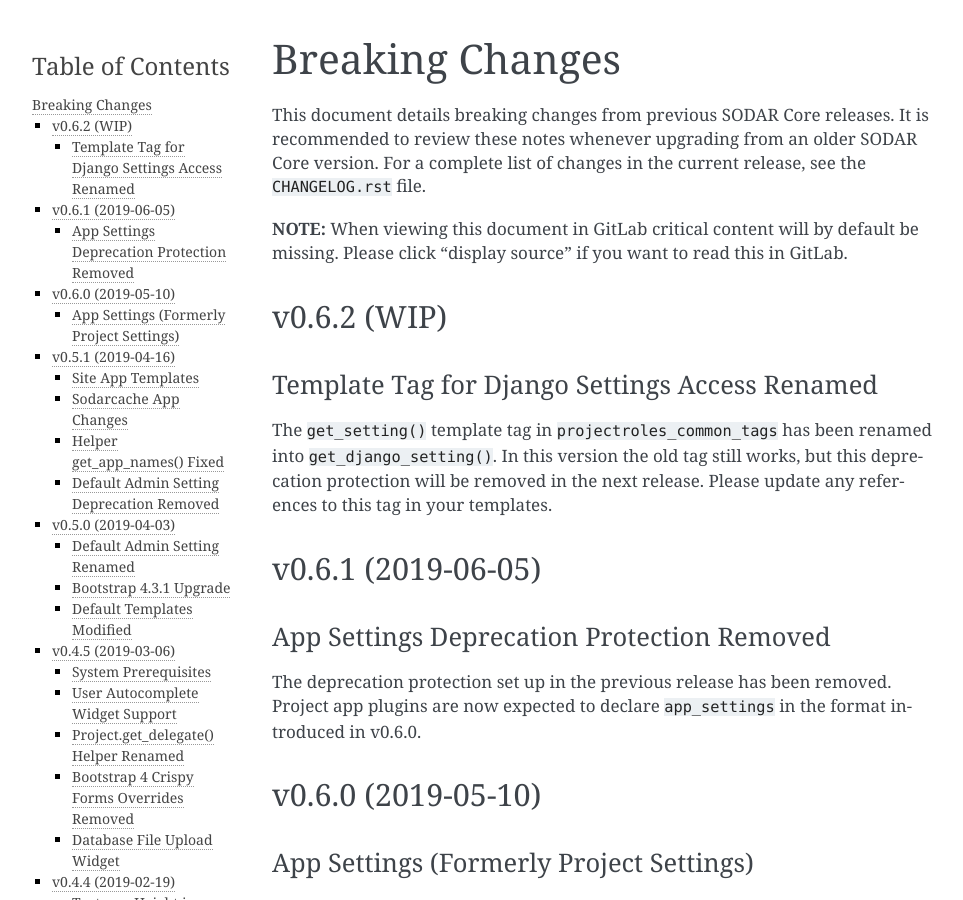
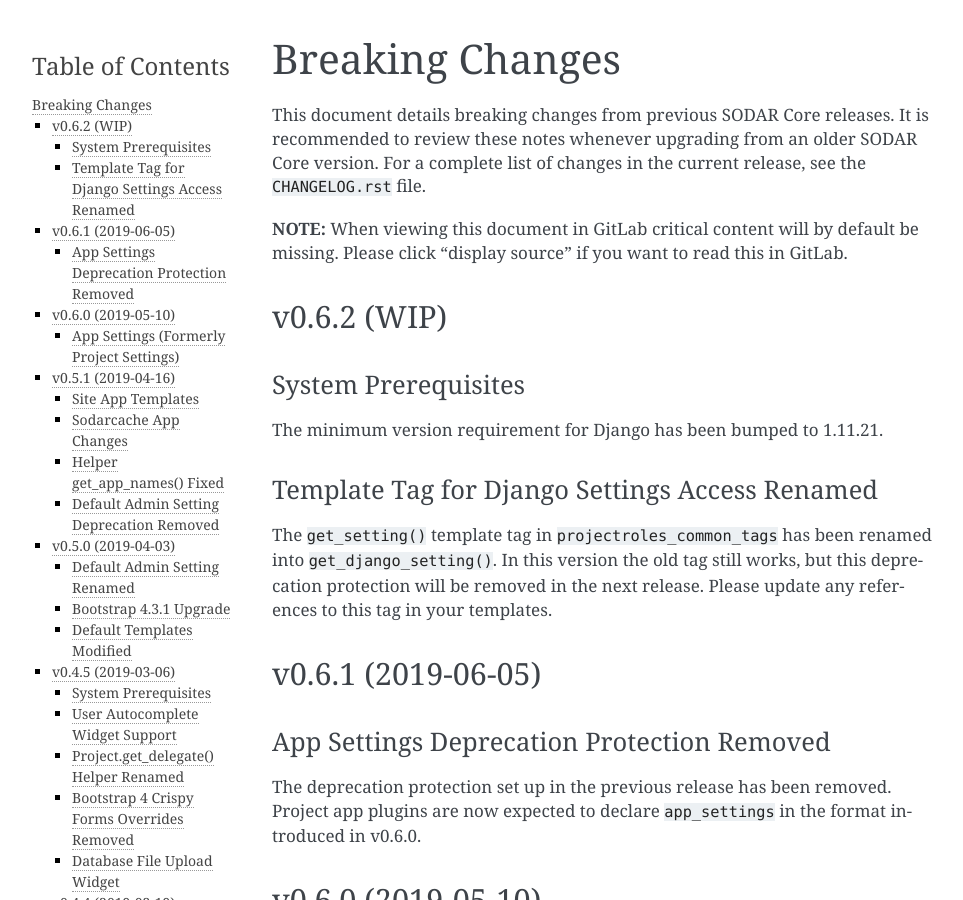
Before and after one commit to bihealth/sodar-core-legacy, a Sphinx documentation site: the page built from docs/source/breaking_changes.rst, in a window 1280 px wide and 900 px high. Shown: the whole window, without its empty margins (148-1111 px from the left). Built offline with Sphinx 7.4.7, drawn with Linux system fonts in a browser that asks for light colours.

Commit message:
upgrade to django 1.11.21 (#278)

```diff
--- a/CHANGELOG.rst
+++ b/CHANGELOG.rst
@@ -26,6 +26,8 @@
 Changed
 -------
 
+- **General**
+    - Upgrade minimum Django version to 1.11.21 (#278)
 - **Projectroles**
     - ``get_setting()`` template tag renamed into ``get_django_setting()`` (#281)
 
--- a/docs/source/breaking_changes.rst
+++ b/docs/source/breaking_changes.rst
@@ -15,6 +15,11 @@
 
 v0.6.2 (WIP)
 ============
+
+System Prerequisites
+--------------------
+
+The minimum version requirement for Django has been bumped to 1.11.21.
 
 Template Tag for Django Settings Access Renamed
 -----------------------------------------------
```
Also changed, not shown: 1 other file.
